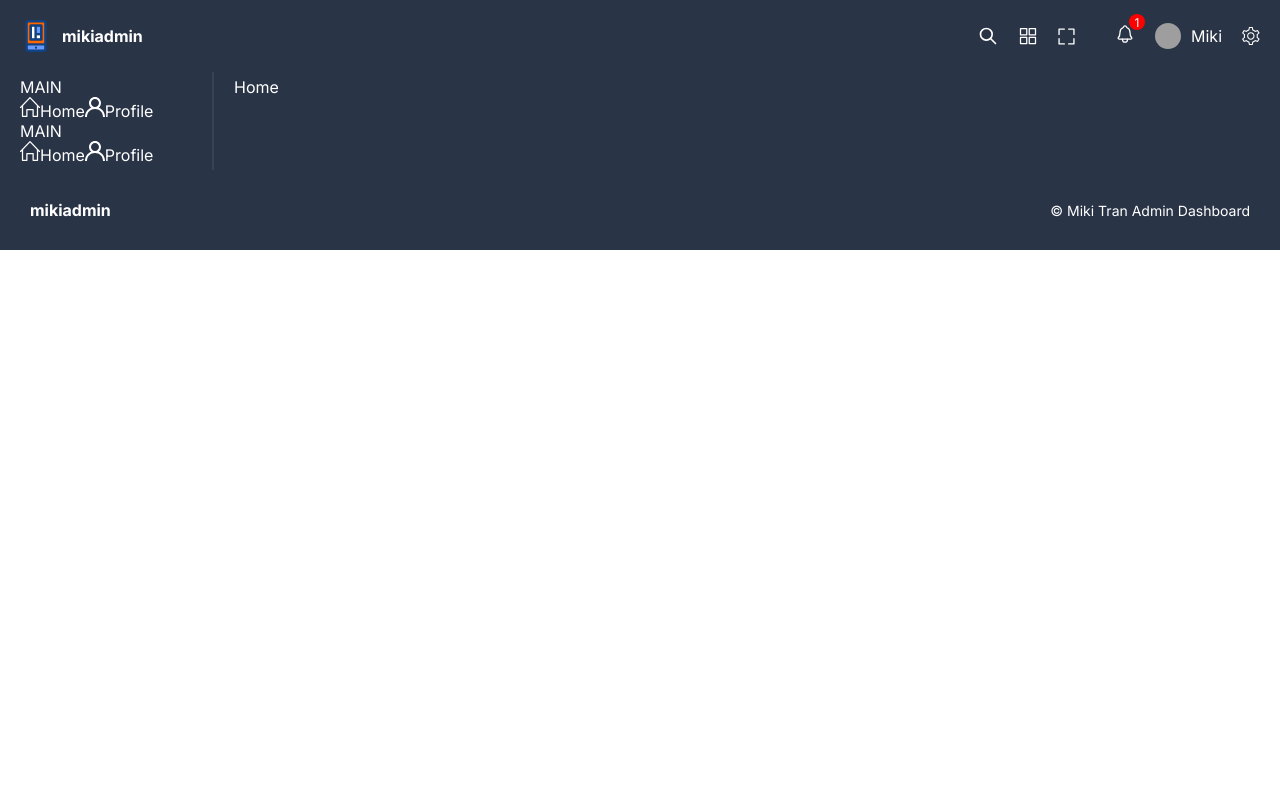
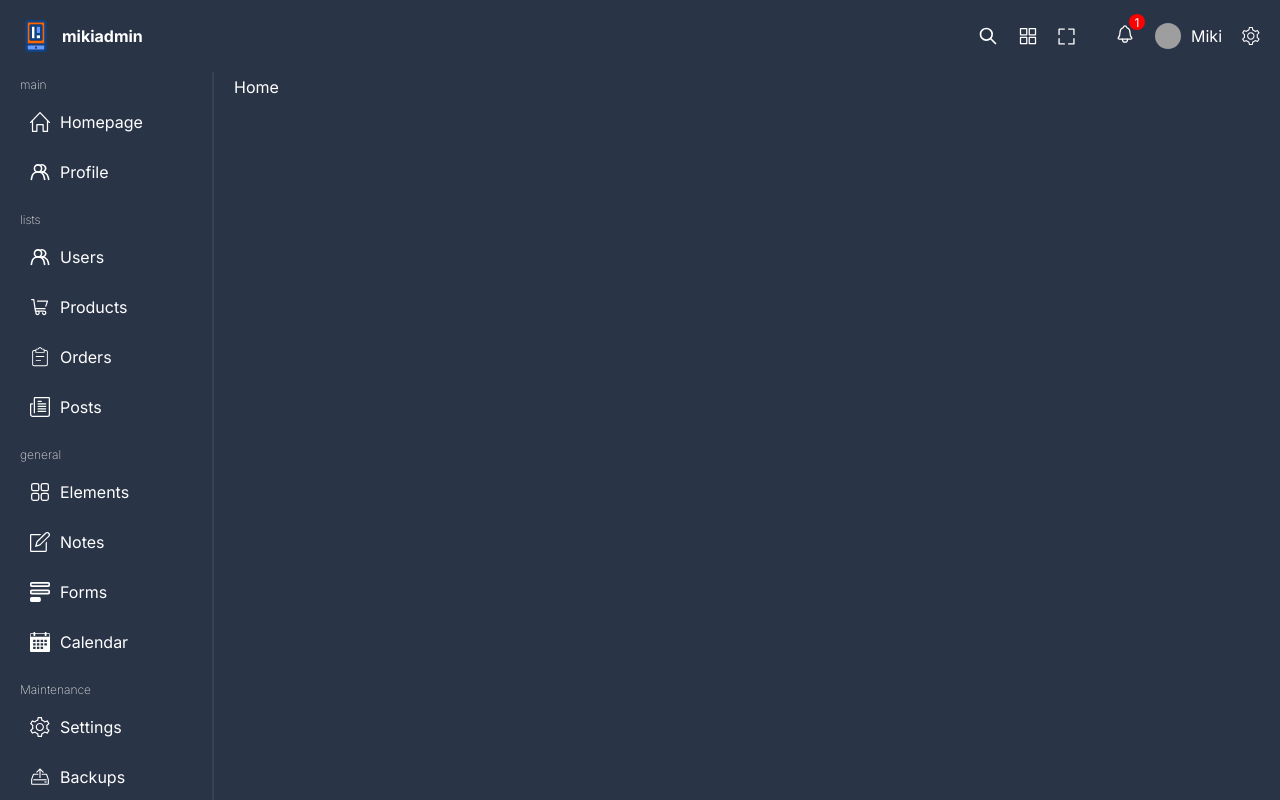
Before and after one commit to mikitran721/vite-mui-adminDashboard, a React (Vite) app: page / in a window 1280 px wide. Shown: the top 800 px of the page. Built offline with nearby package versions, Linux system fonts and the light colour scheme; grey boxes are pictures that could not be loaded.

Commit message:
Menu CSS

```diff
--- a/src/components/menu/Menu.tsx
+++ b/src/components/menu/Menu.tsx
@@ -1,32 +1,21 @@
 import { Link } from "react-router-dom";
 import "./menu.scss";
+import { menu } from "../../data";
 
 const Menu = () => {
   return (
     <div className="menu">
-      <div className="item">
-        <div className="title">MAIN</div>
-        <Link to="/">
-          <img src="/home.svg" alt="home" />
-          <span className="listItemTitle">Home</span>
-        </Link>
-        <Link to="/">
-          <img src="/profile.svg" alt="home" />
-          <span className="listItemTitle">Profile</span>
-        </Link>
-      </div>
-
-      <div className="item">
-        <div className="title">MAIN</div>
-        <Link to="/">
-          <img src="/home.svg" alt="home" />
-          <span className="listItemTitle">Home</span>
-        </Link>
-        <Link to="/">
-          <img src="/profile.svg" alt="home" />
-          <span className="listItemTitle">Profile</span>
-        </Link>
-      </div>
+      {menu.map((item) => (
+        <div className="item" key={item.id}>
+          <div className="title">{item.title}</div>
+          {item.listItems.map((listItem) => (
+            <Link key={listItem.id} className="listItem" to="/">
+              <img src={listItem.icon} alt={listItem.icon} />
+              <span className="listItemTitle">{listItem.title}</span>
+            </Link>
+          ))}
+        </div>
+      ))}
     </div>
   );
 };
--- a/src/components/menu/menu.scss
+++ b/src/components/menu/menu.scss
@@ -1 +1,29 @@
-.menu{}
+@import "../../styles/variables.scss";
+
+.menu{
+
+    .item{
+        display: flex;
+        flex-direction: column;
+        gap: 10px;
+        margin-bottom: 20px;
+
+        .title{
+            font-size: 12px;
+            font-weight: 200;
+            color: $soft-color;
+        }
+
+        .listItem{
+            display: flex;
+            align-items: center;
+            gap: 10px;
+            padding: 10px;
+            border-radius: 5px;
+
+            &:hover{
+                background-color: $soft-bg;
+            }
+        }
+    }
+}
--- /dev/null
+++ b/src/data.ts
@@ -0,0 +1,116 @@
+export const menu = [
+  {
+    id: 1,
+    title: "main",
+    listItems: [
+      {
+        id: 1,
+        title: "Homepage",
+        url: "/",
+        icon: "home.svg",
+      },
+      {
+        id: 2,
+        title: "Profile",
+        url: "/users/1",
+        icon: "user.svg",
+      },
+    ],
+  },
+  {
+    id: 2,
+    title: "lists",
+    listItems: [
+      {
+        id: 1,
+        title: "Users",
+        url: "/users",
+        icon: "user.svg",
+      },
+      {
+        id: 2,
+        title: "Products",
+        url: "/products",
+        icon: "product.svg",
+      },
+      {
+        id: 3,
+        title: "Orders",
+        url: "/orders",
+        icon: "order.svg",
+      },
+      {
+        id: 4,
+        title: "Posts",
+        url: "/posts",
+        icon: "post2.svg",
+      },
+    ],
+  },
+  {
+    id: 3,
+    title: "general",
+    listItems: [
+      {
+        id: 1,
+        title: "Elements",
+        url: "/",
+        icon: "element.svg",
+      },
+      {
+        id: 2,
+        title: "Notes",
+        url: "/",
+        icon: "note.svg",
+      },
+      {
+        id: 3,
+        title: "Forms",
+        url: "/",
+        icon: "form.svg",
+      },
+      {
+        id: 4,
+        title: "Calendar",
+        url: "/",
+        icon: "calendar.svg",
+      },
+    ],
+  },
+  {
+    id: 4,
+    title: "Maintenance",
+    listItems: [
+      {
+        id: 1,
+        title: "Settings",
+        url: "/",
+        icon: "setting.svg",
+      },
+      {
+        id: 2,
+        title: "Backups",
+        url: "/",
+        icon: "backup.svg",
+      },
+    ],
+  },
+  {
+    id: 5,
+    title: "analytics",
+    listItems: [
+      {
+        id: 1,
+        title: "Charts",
+        url: "/",
+        icon: "chart.svg",
+      },
+      {
+        id: 2,
+        title: "Logs",
+        url: "/",
+        icon: "log.svg",
+      },
+    ],
+  },
+];
```
